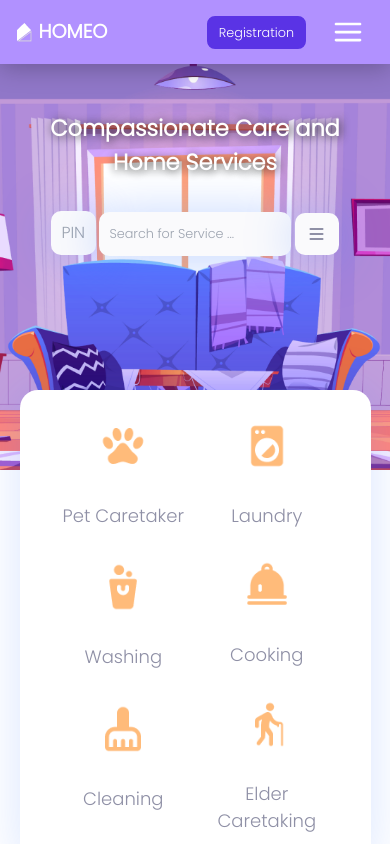
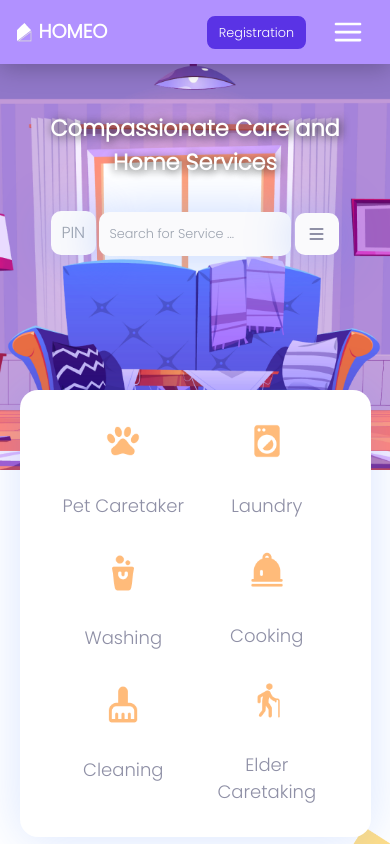
Before and after one commit to sahilhedau49/homeo-react, a React (Create React App) app: page / in a window 390 px wide. Shown: the top 844 px of the page. Built offline with nearby package versions, Linux system fonts and the light colour scheme.

Commit message:
Update App.css

```diff
--- a/src/App.css
+++ b/src/App.css
@@ -689,7 +689,7 @@ html {
 
   .t-1 div img,
   .t-2 div img {
-    width: 3rem;
+    width: 2.4rem;
     margin-bottom: 2rem;
   }
 
```
